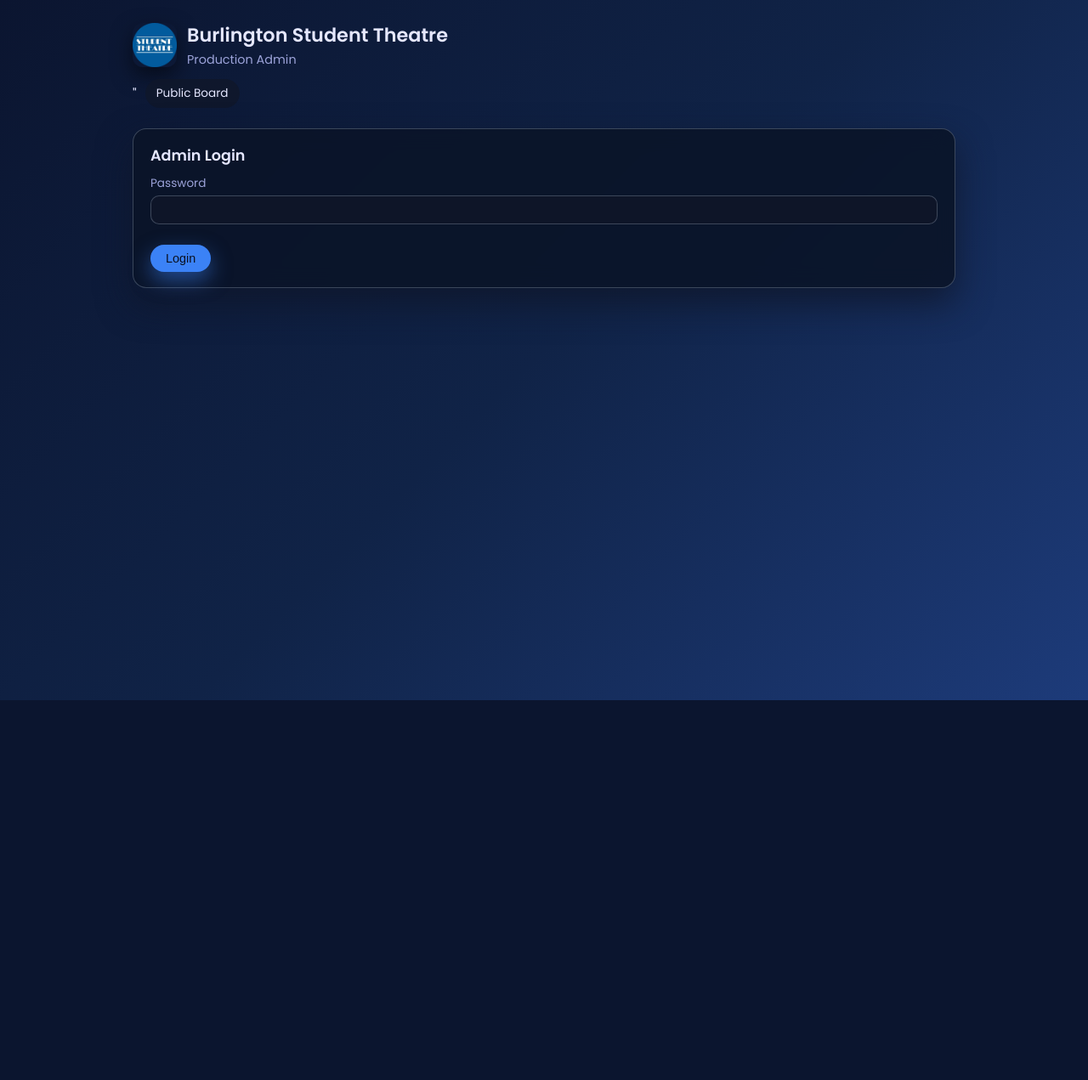
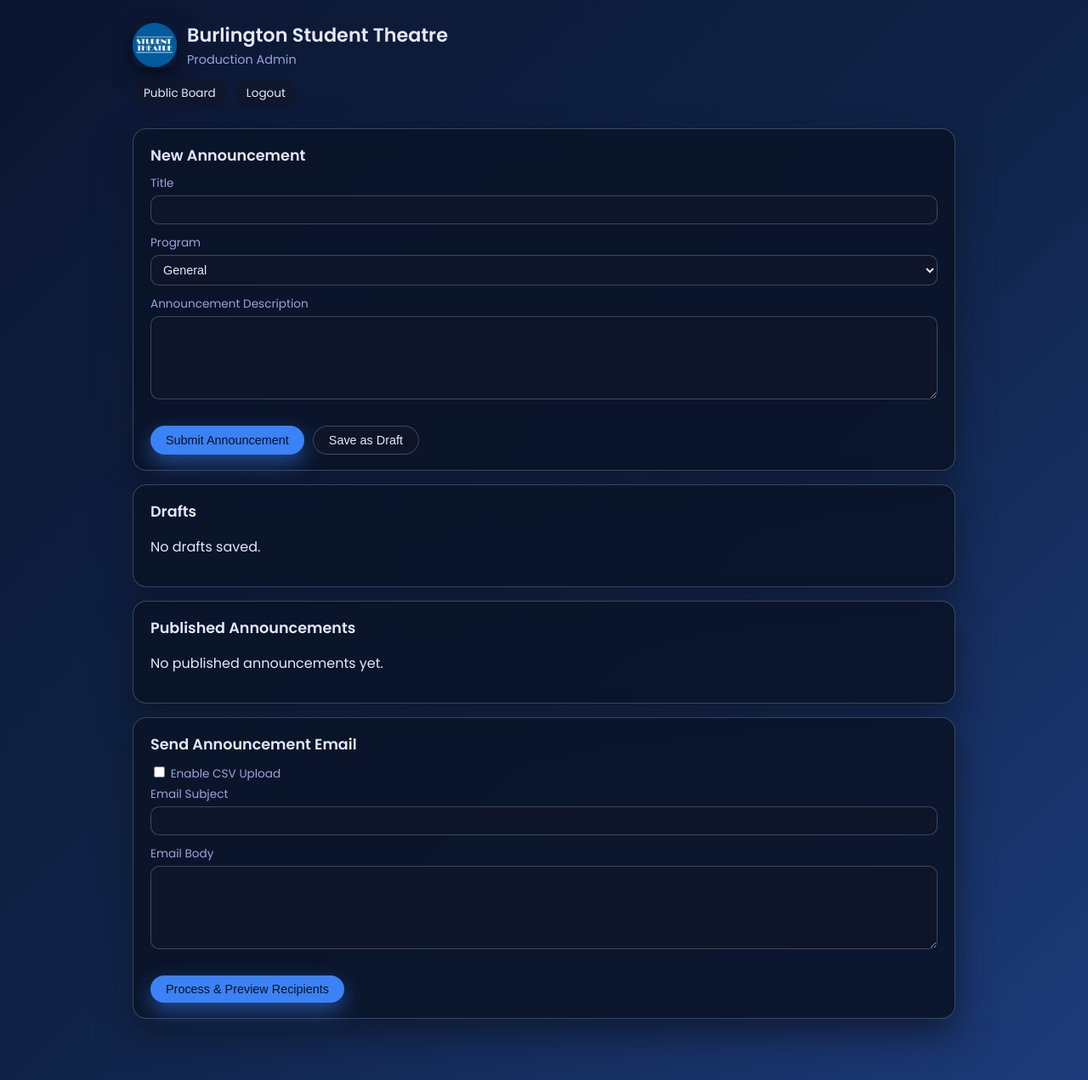
Before and after one commit to pylon5191-code/bstannouncements, a Flask app: page /admin/login in a window 1280 px wide. Shown: the whole page at 85% size. Before the commit the page ends 824 px from the top, so only its background shows below. Run offline with Flask 3, Linux system fonts and the light colour scheme.

Commit message:
Update admin.html

```diff
--- a/templates/announcements/admin.html
+++ b/templates/announcements/admin.html
@@ -2,7 +2,7 @@
 <html lang="en">
 <head>
     <meta charset="UTF-8">
-    <title>Student Theatre</title>
+    <title>Student Theatre Admin</title>
     <meta name="viewport" content="width=device-width, initial-scale=1.0">
 
     <!-- Poppins -->
@@ -24,29 +24,13 @@
             </div>
         </div>
         <nav class="nav">
-            "<a href="{{ url_for('announcements') }}">Public Board</a>
-            {% if not login_only %}
+            <a href="{{ url_for('announcements') }}">Public Board</a>
             <a href="{{ url_for('logout') }}">Logout</a>
-            {% endif %}
         </nav>
     </header>
 
     <main class="content">
-        {% if login_only %}
-            <section class="card fade-up">
-                <h3>Admin Login</h3>
-                {% if error %}
-                    <p class="error-text">{{ error }}</p>
-                {% endif %}
-                <form method="POST" class="form">
-                    <label for="password">Password</label>
-                    <input id="password" type="password" name="password" required>
-                    <div class="button-row">
-                        <button type="submit" class="btn primary">Login</button>
-                    </div>
-                </form>
-            </section>
-        {% else %}
+        <!-- New Announcement / Edit Draft -->
         <section class="card fade-up">
             <h3>{% if editing_draft %}Edit Draft{% else %}New Announcement{% endif %}</h3>
             <form method="POST" class="form">
@@ -74,16 +58,13 @@
                 <textarea id="body" name="body" rows="5" required>{{ editing_draft['body'] if editing_draft else '' }}</textarea>
 
                 <div class="button-row">
-                        <button type="submit" name="submit_type" value="submit" class="btn primary">
-                            Submit Announcement
-                        </button>
-                        <button type="submit" name="submit_type" value="draft" class="btn secondary">
-                            Save as Draft
-                        </button>
+                    <button type="submit" name="submit_type" value="submit" class="btn primary">Submit Announcement</button>
+                    <button type="submit" name="submit_type" value="draft" class="btn secondary">Save as Draft</button>
                 </div>
             </form>
         </section>
 
+        <!-- Drafts -->
         <section class="card fade-up">
             <h3>Drafts</h3>
             {% if drafts %}
@@ -106,6 +87,7 @@
             {% endif %}
         </section>
 
+        <!-- Published Announcements -->
         <section class="card fade-up">
             <h3>Published Announcements</h3>
             {% if announcements %}
@@ -118,14 +100,12 @@
                                     <span class="tag small">{{ a['program'] }}</span>
                                 {% endif %}
                                 <span class="draft-date">{{ a['formatted_date'] }}</span>
-
                                 {% if a['is_hidden'] == 1 %}
                                     <span class="status hidden-status">Hidden</span>
                                 {% else %}
                                     <span class="status active-status">Active</span>
                                 {% endif %}
                             </div>
-
                             <div class="menu-container">
                                 <button class="menu-btn" type="button">⋮</button>
                                 <div class="menu-dropdown">
@@ -143,14 +123,54 @@
             {% endif %}
         </section>
 
+        <!-- SEND ANNOUNCEMENT EMAIL -->
+        <section class="card fade-up">
+            <h3>Send Announcement Email</h3>
+            <form method="POST" enctype="multipart/form-data" action="{{ url_for('send_announcement_email') }}" class="form">
+                <label>
+                    <input type="checkbox" id="enable_csv" name="enable_csv">
+                    Enable CSV Upload
+                </label>
+
+                <div id="csv_upload_section" style="display:none; margin-top:10px;">
+                    <label for="csv">Upload CSV of recipients</label>
+                    <input type="file" id="csv" name="csv" accept=".csv">
+
+                    {% if recipients %}
+                        <div class="recipients-preview">
+                            <strong>Recipients:</strong>
+                            <ul>
+                                {% for r in recipients %}
+                                    <li>{{ r }}</li>
+                                {% endfor %}
+                            </ul>
+                        </div>
                     {% endif %}
+                </div>
+
+                <label for="subject">Email Subject</label>
+                <input type="text" id="subject" name="subject" required>
+
+                <label for="body_email">Email Body</label>
+                <textarea id="body_email" name="body" rows="5" required></textarea>
+
+                <div class="button-row">
+                    <button type="submit" class="btn primary">Process & Preview Recipients</button>
+                </div>
+            </form>
+        </section>
     </main>
 </div>
 
 <script>
     window.addEventListener("load", () => {
-        document.querySelectorAll(".fade-up").forEach(el => {
-            el.classList.add("fade-up-visible");
+        document.querySelectorAll(".fade-up").forEach(el => el.classList.add("fade-up-visible"));
+
+        const checkbox = document.getElementById("enable_csv");
+        const uploadSection = document.getElementById("csv_upload_section");
+
+        checkbox.addEventListener("change", () => {
+            uploadSection.style.display = checkbox.checked ? "block" : "none";
         });
     });
 
```
Lines whose indentation alone changed are shown as unchanged.
